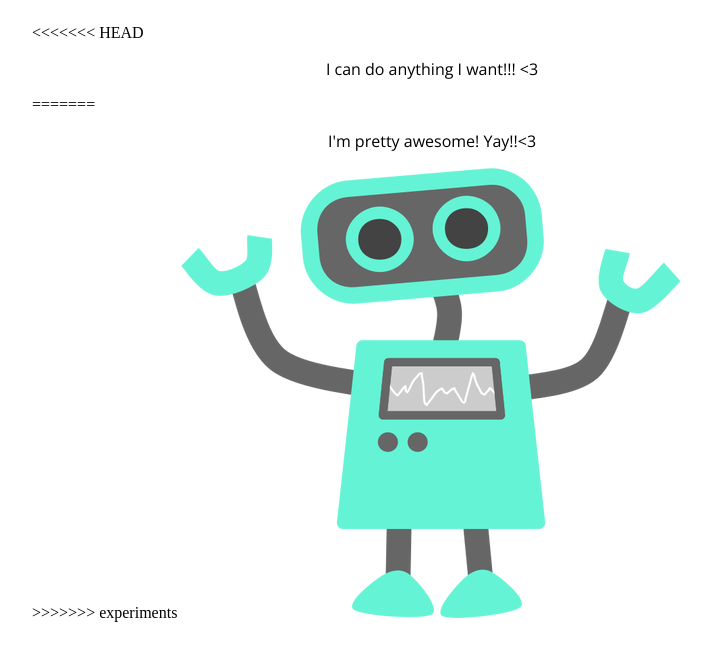
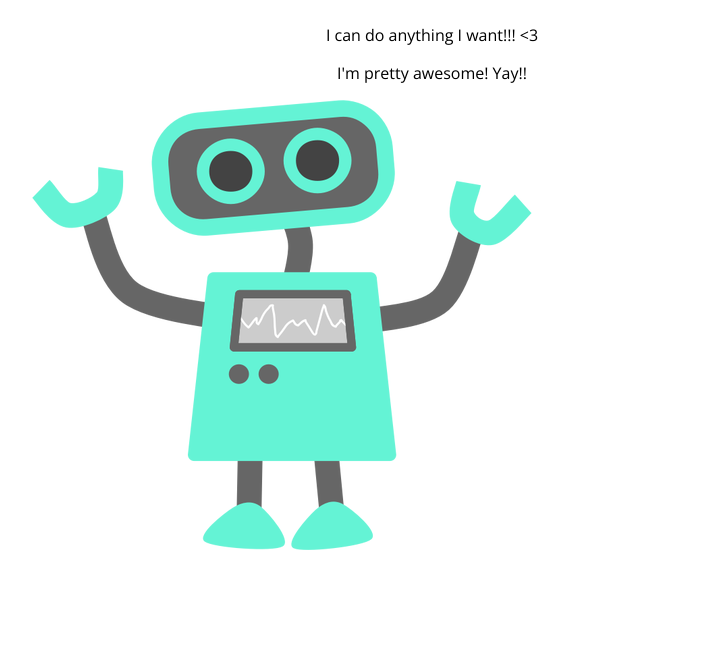
Before and after one commit to tanzerdragon/105-project, a plain HTML site: page index.html in a window 1280 px wide. Shown: the part 146-806 px from the top of the page, without its empty margins (208-920 px from the left). Drawn offline with nearby package versions, Linux system fonts and the light colour scheme.

Commit message:
resolved index merge conflicts

```diff
--- a/index.html
+++ b/index.html
@@ -9,11 +9,8 @@
 <body>
 	<section>
 		<h1>Git, GitHub & the Command Line</h1>
-<<<<<<< HEAD
 		<p>I can do anything I want!!! <3</p>
-=======
-		<p>I'm pretty awesome! Yay!!<3</p>
->>>>>>> experiments
+		<p>I'm pretty awesome! Yay!!</p>
 		<img src="img/happy-blue-robot.png">
 	</section>
 </body>
```
